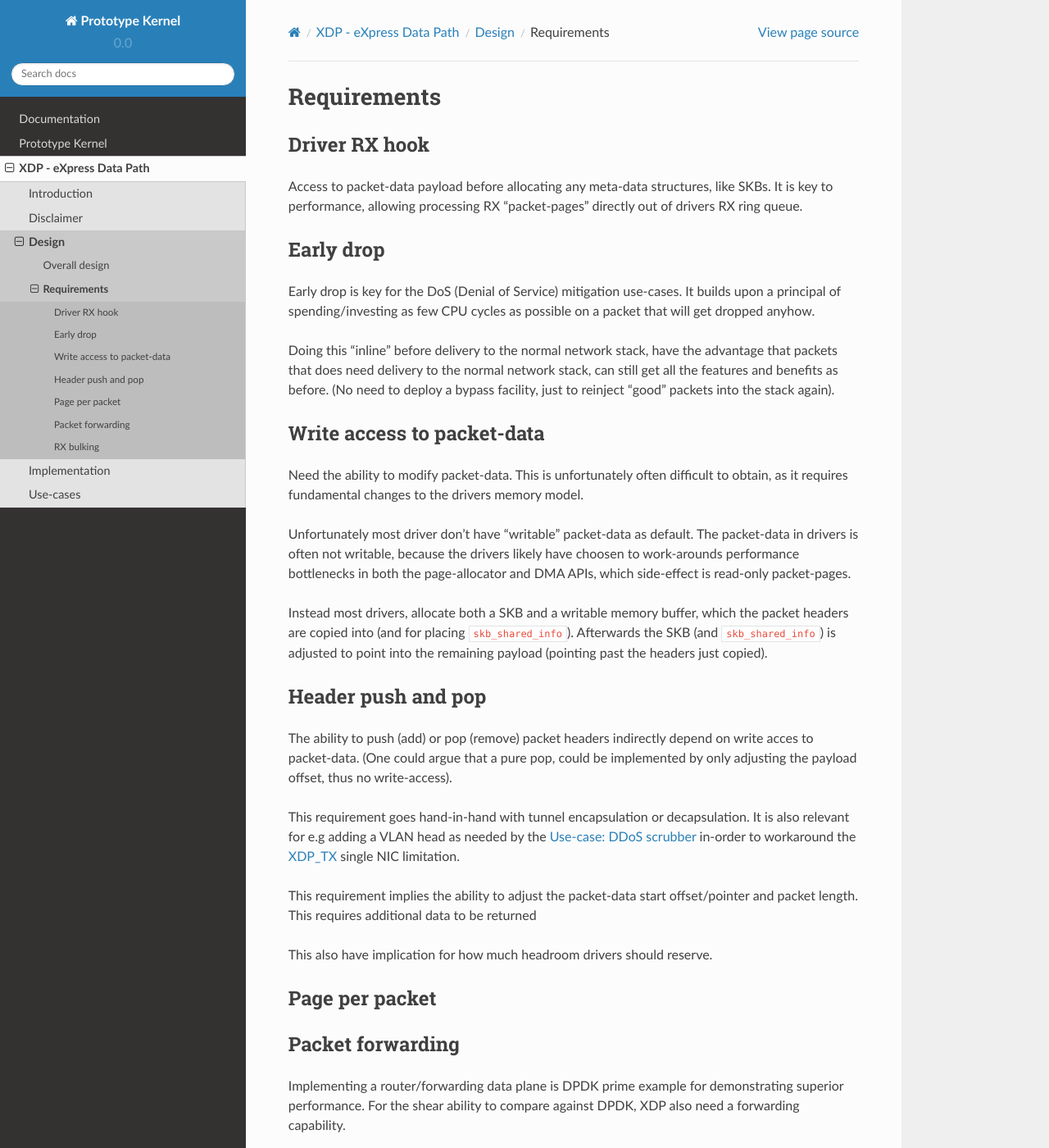
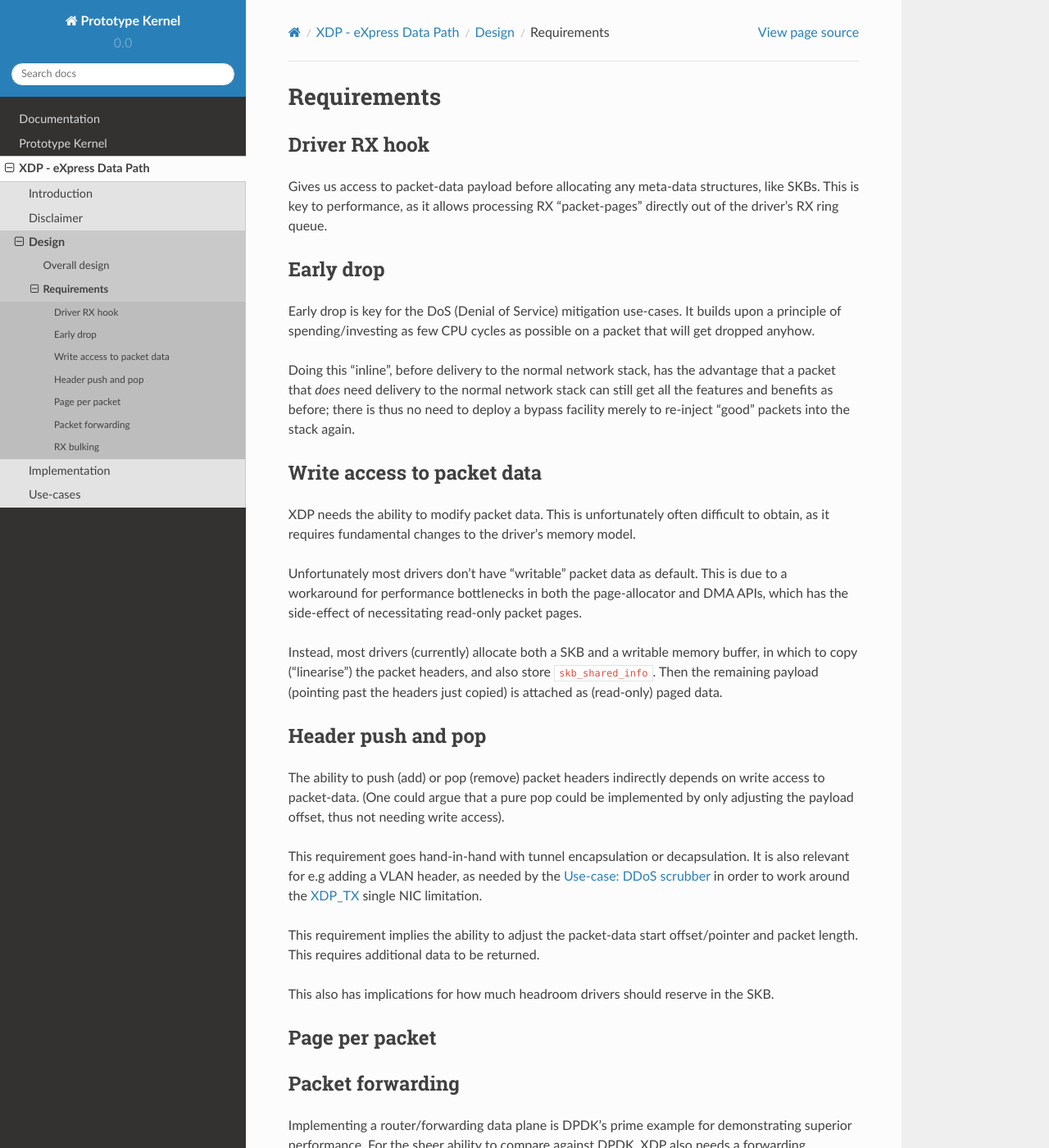
Before and after one commit to netoptimizer/prototype-kernel, a Sphinx documentation site: the page built from kernel/Documentation/networking/XDP/design/requirements.rst, in a window 1280 px wide and 1400 px high. Shown: the whole window at 82% size. Built offline with Sphinx 7.4.7 and the Read the Docs theme 2.0.0, drawn with Linux system fonts in a browser that asks for light colours; some of the changed text lies outside the part shown.

Commit message:
Copy-edit "Requirements" page
Signed-off-by: Edward Cree <ecree@solarflare.com>

```diff
--- a/kernel/Documentation/networking/XDP/design/requirements.rst
+++ b/kernel/Documentation/networking/XDP/design/requirements.rst
@@ -5,64 +5,63 @@ Requirements
 Driver RX hook
 ==============
 
-Access to packet-data payload before allocating any meta-data
-structures, like SKBs.  It is key to performance, allowing processing
-RX "packet-pages" directly out of drivers RX ring queue.
+Gives us access to packet-data payload before allocating any meta-data
+structures, like SKBs.  This is key to performance, as it allows
+processing RX "packet-pages" directly out of the driver's RX ring
+queue.
 
 
 Early drop
 ==========
 
 Early drop is key for the DoS (Denial of Service) mitigation use-cases.
-It builds upon a principal of spending/investing as few CPU cycles as
+It builds upon a principle of spending/investing as few CPU cycles as
 possible on a packet that will get dropped anyhow.
 
-Doing this "inline" before delivery to the normal network stack, have
-the advantage that packets that does need delivery to the normal
-network stack, can still get all the features and benefits as before.
-(No need to deploy a bypass facility, just to reinject "good" packets
-into the stack again).
+Doing this "inline", before delivery to the normal network stack, has
+the advantage that a packet that *does* need delivery to the normal
+network stack can still get all the features and benefits as before;
+there is thus no need to deploy a bypass facility merely to re-inject
+"good" packets into the stack again.
 
 
-Write access to packet-data
+Write access to packet data
 ===========================
 
-Need the ability to modify packet-data.  This is unfortunately often
-difficult to obtain, as it requires fundamental changes to the drivers
-memory model.
+XDP needs the ability to modify packet data.  This is unfortunately
+often difficult to obtain, as it requires fundamental changes to the
+driver's memory model.
 
-Unfortunately most driver don't have "writable" packet-data as
-default.  The packet-data in drivers is often not writable, because
-the drivers likely have choosen to work-arounds performance
-bottlenecks in both the page-allocator and DMA APIs, which side-effect
-is read-only packet-pages.
+Unfortunately most drivers don't have "writable" packet data as
+default.  This is due to a workaround for performance bottlenecks in
+both the page-allocator and DMA APIs, which has the side-effect of
+necessitating read-only packet pages.
 
-Instead most drivers, allocate both a SKB and a writable memory
-buffer, which the packet headers are copied into (and for placing
-``skb_shared_info``). Afterwards the SKB (and ``skb_shared_info``) is
-adjusted to point into the remaining payload (pointing past the
-headers just copied).
+Instead, most drivers (currently) allocate both a SKB and a writable
+memory buffer, in which to copy ("linearise") the packet headers, and
+also store ``skb_shared_info``.  Then the remaining payload (pointing
+past the headers just copied) is attached as (read-only) paged data.
 
 
 Header push and pop
 ===================
 
 The ability to push (add) or pop (remove) packet headers indirectly
-depend on write acces to packet-data. (One could argue that a pure
-pop, could be implemented by only adjusting the payload offset, thus
-no write-access).
+depends on write access to packet-data.  (One could argue that a pure
+pop could be implemented by only adjusting the payload offset, thus
+not needing write access).
 
 This requirement goes hand-in-hand with tunnel encapsulation or
-decapsulation.  It is also relevant for e.g adding a VLAN head as
-needed by the :doc:`../use-cases/xdp_use_case_ddos_scrubber` in-order
-to workaround the :ref:`XDP_TX` single NIC limitation.
+decapsulation.  It is also relevant for e.g adding a VLAN header, as
+needed by the :doc:`../use-cases/xdp_use_case_ddos_scrubber` in order
+to work around the :ref:`XDP_TX` single NIC limitation.
 
 This requirement implies the ability to adjust the packet-data start
 offset/pointer and packet length.  This requires additional data to be
-returned
+returned.
 
-This also have implication for how much headroom drivers should
-reserve.
+This also has implications for how much headroom drivers should
+reserve in the SKB.
 
 
 Page per packet
@@ -73,9 +72,9 @@ Page per packet
 Packet forwarding
 =================
 
-Implementing a router/forwarding data plane is DPDK prime example for
-demonstrating superior performance.  For the shear ability to compare
-against DPDK, XDP also need a forwarding capability.
+Implementing a router/forwarding data plane is DPDK's prime example
+for demonstrating superior performance.  For the sheer ability to
+compare against DPDK, XDP also needs a forwarding capability.
 
 
 RX bulking
```
